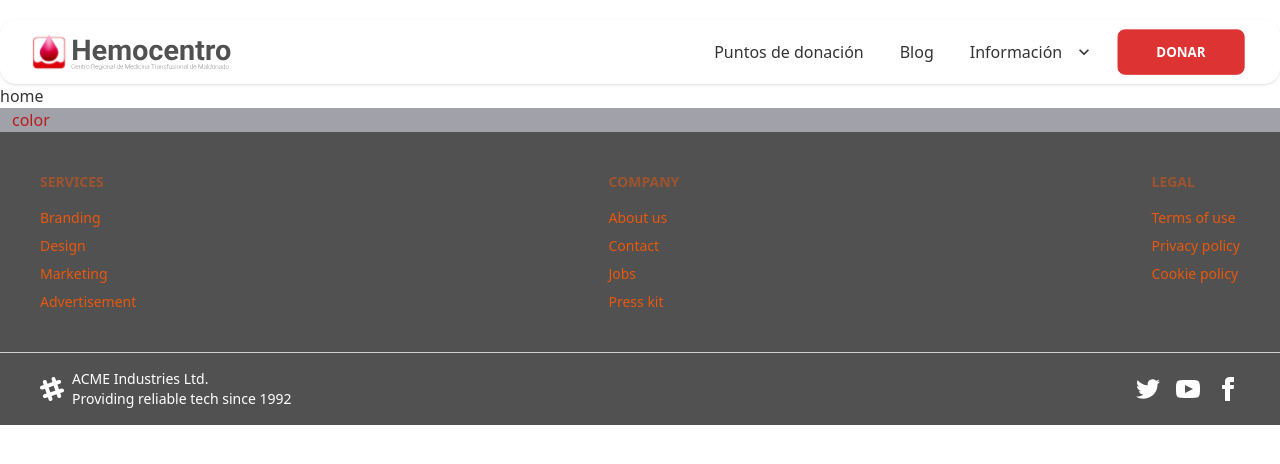
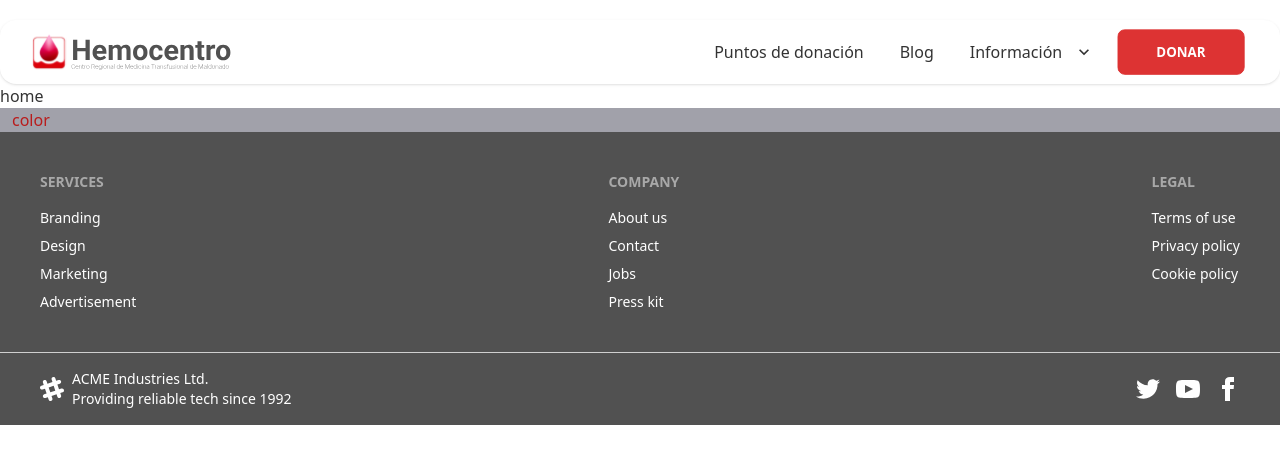
Before and after one commit to pablo-university/web-project, a Next.js app: page / in a window 1280 px wide. Shown: the top 464 px of the page. Built offline with nearby package versions, Linux system fonts and the light colour scheme.

Commit message:
style: edit colors footer

```diff
--- a/components/layouts/Layout.jsx
+++ b/components/layouts/Layout.jsx
@@ -10,7 +10,7 @@
         </Container>
       </header>
       <main>{children}</main>
-      <footer className="footer p-10 bg-base-200 text-base-content justify-between [ bg-neutral text-gray-100 ] text-orange-600	">
+      <footer className="footer p-10 bg-base-200 text-base-content justify-between [ bg-neutral text-white ]">
         <div>
           <span className="footer-title">Services</span>
           <a className="link link-hover">Branding</a>
```
